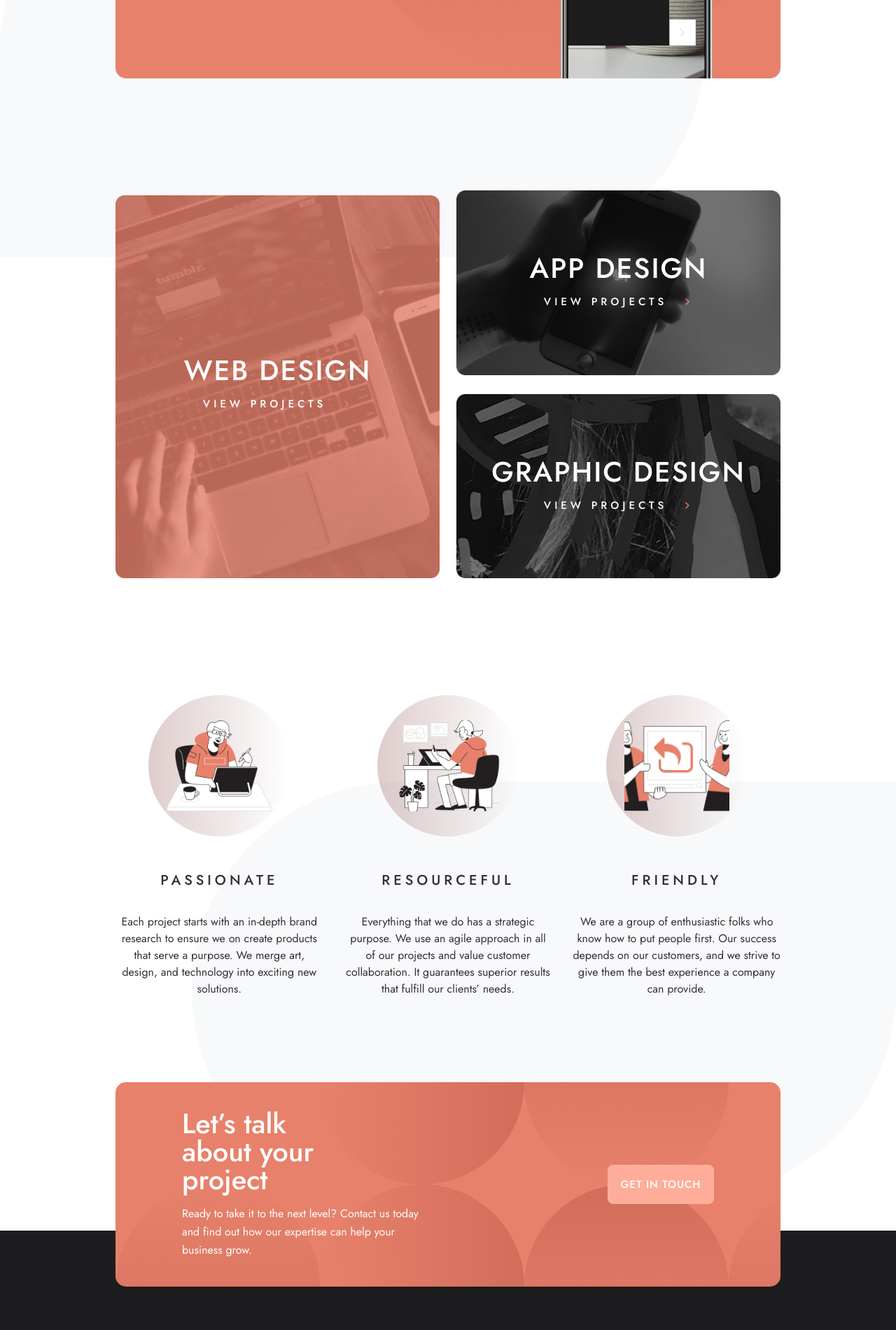
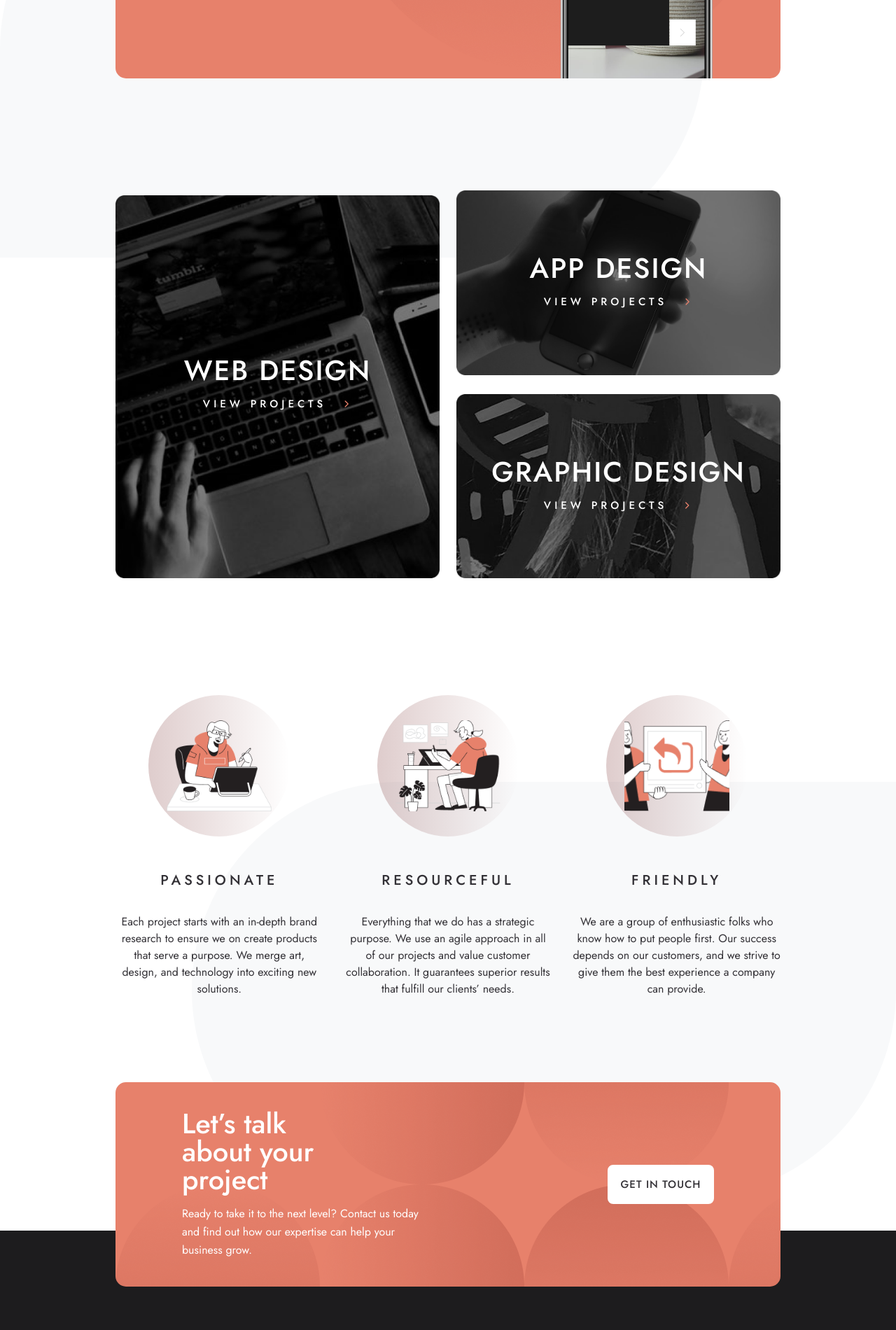
Before and after one commit to swissjake/Designo, a Next.js app: page / in a window 1280 px wide. Shown: the part 708-2608 px from the top of the page at 70% size. Built offline with nearby package versions, Linux system fonts and the light colour scheme.

Commit message:
changes made

```diff
--- a/components/awardWinning/Award.module.scss
+++ b/components/awardWinning/Award.module.scss
@@ -19,7 +19,7 @@
 
     }
     &Button{
-        @include buttonStyle($white,$light);
+        @include buttonStyle($darkGray, $white);
 
 
     }
--- a/components/letsTalk/LetsTalk.module.scss
+++ b/components/letsTalk/LetsTalk.module.scss
@@ -18,7 +18,7 @@
     color: white;
 }
 .letsTalkButton{
-    @include buttonStyle($white,$light);
+    @include buttonStyle($darkGray, $white);
 }
 .bgImage{
     background-color: $primaryColor;
--- a/components/projects/Project.tsx
+++ b/components/projects/Project.tsx
@@ -31,12 +31,12 @@ const Project: React.FC = (): JSX.Element => {
       <div className="container  md:px-[40px] xl:px-[165px] mt-[160px] md:pt-0 px-[24px] ">
         <div className="lg:flex flex-col lg:flex-row lg:items-center hidden ">
           {/* THE FIRST SECTION */}
-          <div className="flex relative">
+          <div className="flex relative group ">
             {/* FOR DESKTOP */}
 
             <Image alt="web design" objectFit="contain" src={web} />
 
-            <div className="absolute text-center left-[50%] top-[50%] translate-x-[-50%] translate-y-[-50%]">
+            <div className="z-10 absolute text-center left-[50%] top-[50%] translate-x-[-50%] translate-y-[-50%]">
               <p
                 className={`${styles.designText} tracking-[2px] whitespace-nowrap  font-medium leading-[48px]`}
               >
@@ -54,11 +54,12 @@ const Project: React.FC = (): JSX.Element => {
                 <FiChevronRight className="ml-[21px] text-[#E7816B]" />
               </div>
             </div>
+            <div className="absolute top-0 left-0 right-0 bottom-0 opacity-70 lg:group-hover:bg-[#E7816B] transition-all duration-200 ease-in-out  rounded-[15px]" />
           </div>
 
           {/* second container */}
-          <div className="flex flex-col justify-center items-center ml-[24px]">
-            <div className="w-[100%] relative mb-[20px]">
+          <div className="flex flex-col justify-center items-center  ml-[24px]">
+            <div className="w-[100%] relative mb-[20px] group">
               <Image
                 className="w-screen"
                 alt="web design"
@@ -67,7 +68,7 @@ const Project: React.FC = (): JSX.Element => {
                 src={app}
               />
 
-              <div className="absolute text-center left-[50%] top-[50%] translate-x-[-50%] translate-y-[-50%]">
+              <div className="z-10 absolute text-center left-[50%] top-[50%] translate-x-[-50%] translate-y-[-50%]">
                 <p
                   className={`${styles.designText} tracking-[2px] whitespace-nowrap  font-medium leading-[48px]`}
                 >
@@ -85,17 +86,18 @@ const Project: React.FC = (): JSX.Element => {
                   <FiChevronRight className="ml-[21px] text-[#E7816B]" />
                 </div>
               </div>
+              <div className="absolute top-0 left-0 right-0 bottom-1.5 opacity-70 lg:group-hover:bg-[#E7816B] transition-all duration-200 ease-in-out  rounded-[15px]" />
             </div>
 
             {/* GRAPHIC DESIGN SECTION */}
-            <div className="relative">
+            <div className="z-10 relative group">
               <Image
                 className=""
                 alt="web design"
                 objectFit="contain"
                 src={graphic}
               />
-              <div className="absolute text-center left-[50%] top-[50%] translate-x-[-50%] translate-y-[-50%]">
+              <div className="z-10 absolute text-center left-[50%] top-[50%] translate-x-[-50%] translate-y-[-50%]">
                 <p
                   className={`${styles.designText} tracking-[2px] whitespace-nowrap  font-medium leading-[48px]`}
                 >
@@ -113,6 +115,7 @@ const Project: React.FC = (): JSX.Element => {
                   <FiChevronRight className="ml-[21px] text-[#E7816B]" />
                 </div>
               </div>
+              <div className="absolute top-0 left-0 right-0 bottom-1.5 opacity-70 lg:group-hover:bg-[#E7816B] transition-all duration-200 ease-in-out  rounded-[15px]" />
             </div>
           </div>
         </div>
--- a/sass/config/_utilities.scss
+++ b/sass/config/_utilities.scss
@@ -24,6 +24,11 @@
     letter-spacing: 1px;
     color: $color;
     background-color: $backgroundColor;
+
+    &:hover{
+        background-color: $light;
+        transition: .2s ease-in-out;
+    }
 }
 
 @mixin devices ($minScreen,$screen) {
```
Also changed, not shown: components/location/Location.module.scss (+4 -4 lines), styles/Contact.module.scss (+6 -1 lines), assets/projects/webdesign.jpeg (added), assets/projects/webdesign.png.
